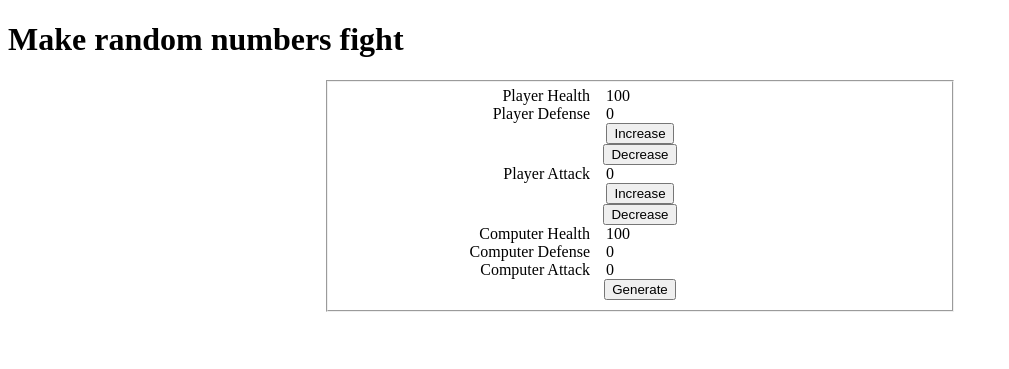
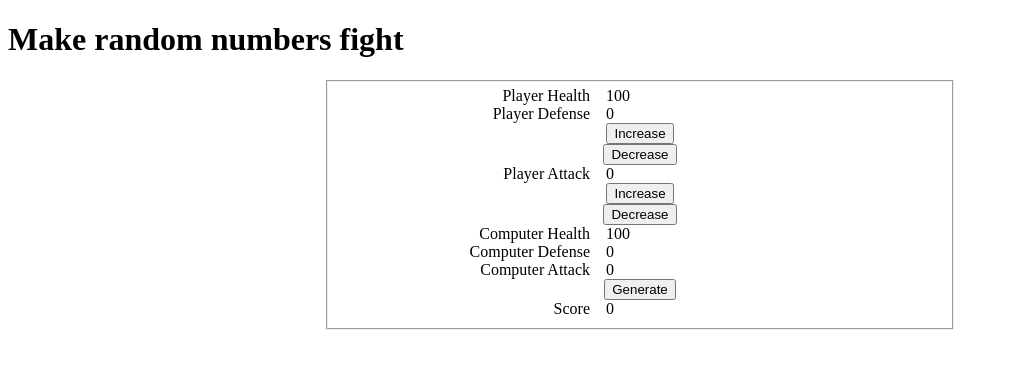
Before and after one commit to HoboZeke/hobozeke.github.io, a Jekyll site: the page games/index.html, which Jekyll copies as it is, in a window 1280 px wide. Shown: the top 369 px of the page, without its empty margins (0-1009 px from the left). Built offline with Jekyll 4.4.1, drawn with Linux system fonts in a browser that asks for light colours.

Commit message:
Update index.html

```diff
--- a/games/index.html
+++ b/games/index.html
@@ -75,12 +74,12 @@
 
   if (Number(computerHealth.innerHTML) < 1)
   {
-   //computerHealth.innerHTML = DEAD!;
+   //computerHealth.innerHTML = 0;
   }
 
   if (Number(playerHealth.innerHTML) < 1)
   {
-   //playerHealth.innerHTML = DEAD!;
+    playerHealth.innerHTML = "DEAD!";
   }
  } // end roll
 
@@ -161,6 +160,8 @@
      onclick = "roll()">
     Generate
    </button>
+    <label>Score</label>
+   <span id = "score">0</span>
   </fieldset>
  </form>
 </body>
```
Also changed, not shown: other parts of games/index.html (+4 -5 lines).
